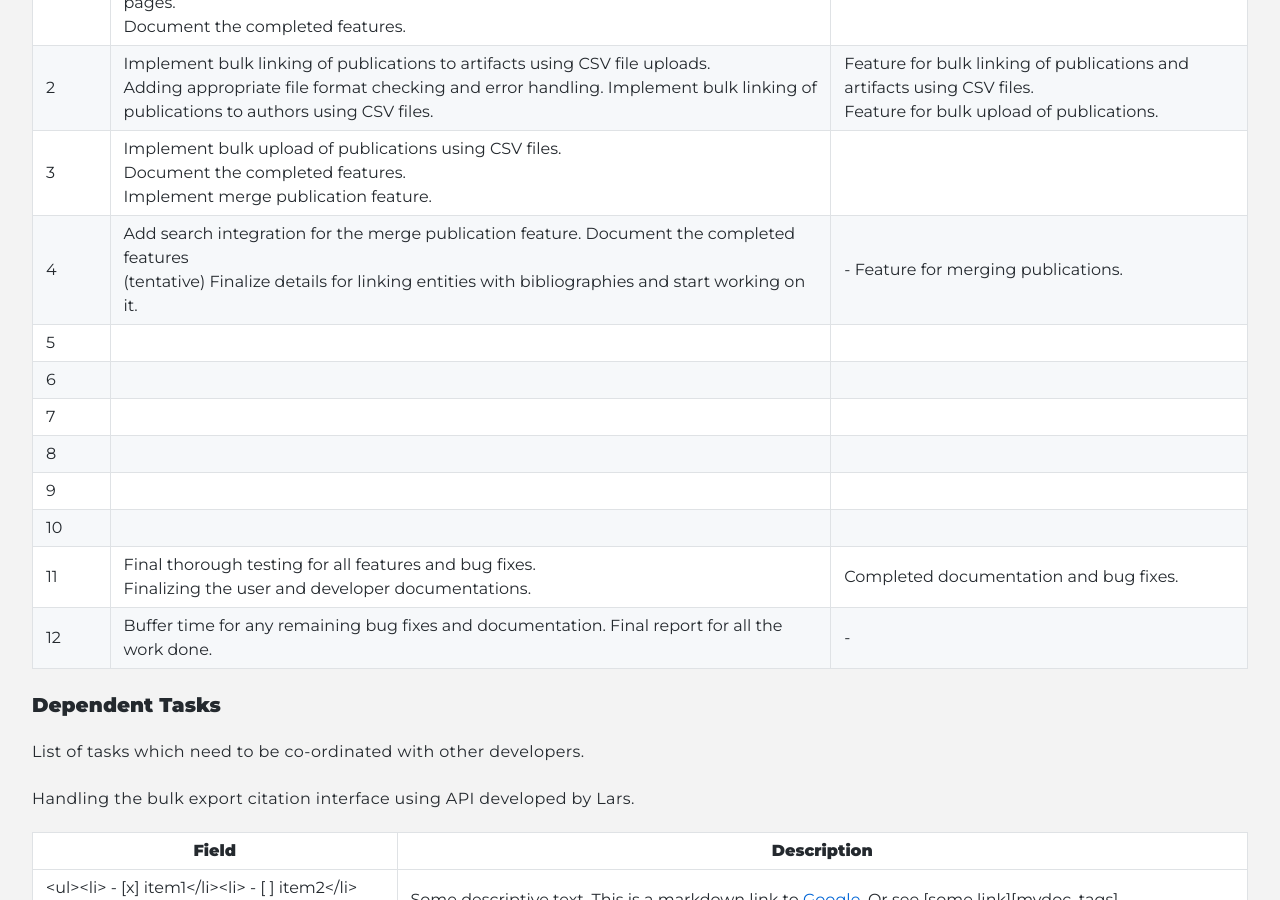
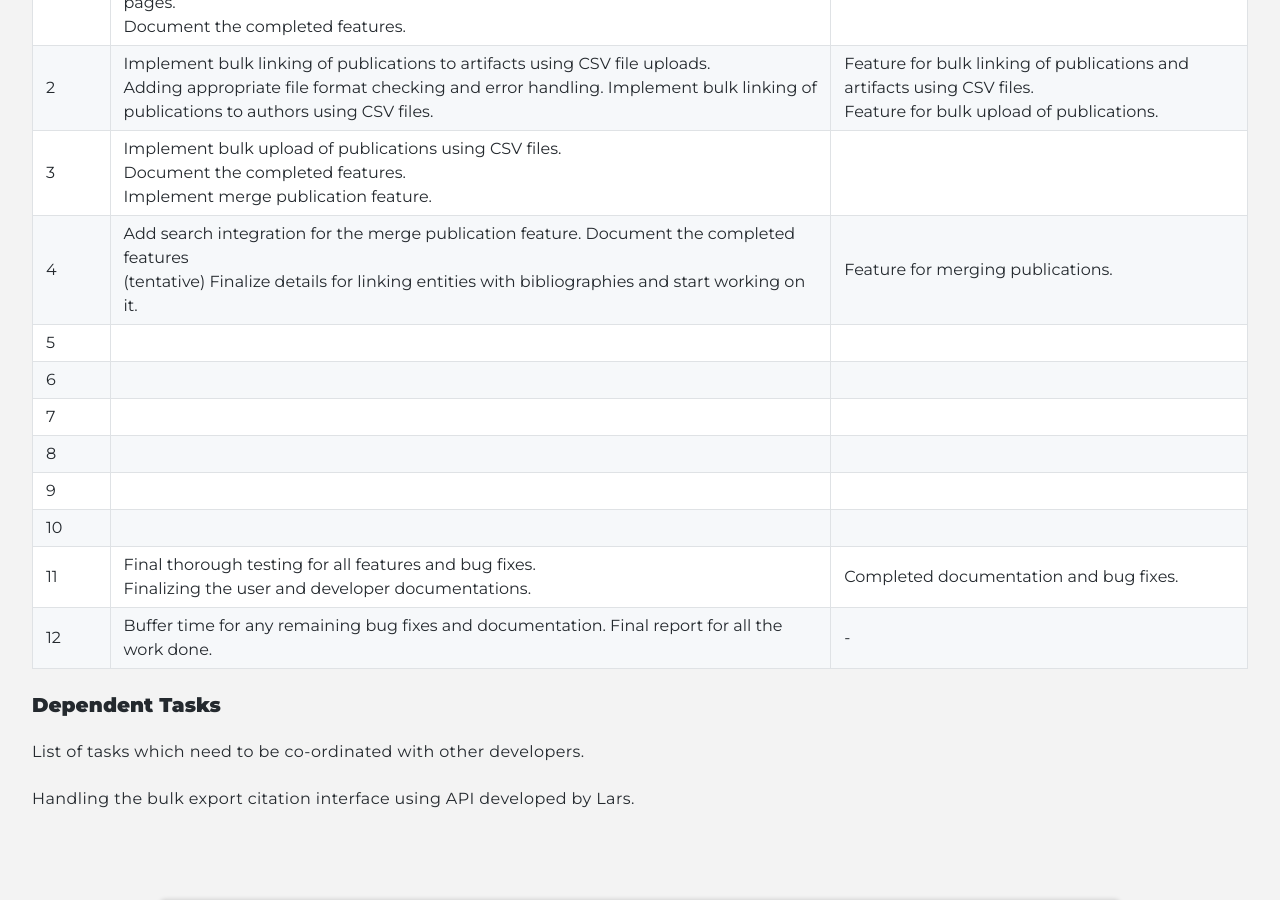
Before and after one commit to cdli-gh/blog, a Jekyll site: the page built from _blog/gsoc20/bibliography/index.md, in a window 1280 px wide and 900 px high, scrolled down 1316 px. Built offline with Jekyll 4.4.1, drawn with Linux system fonts in a browser that asks for light colours; emoji names are drawn with the system emoji font; some of the changed text lies outside the part shown.

Commit message:
formatting

```diff
--- a/_blog/gsoc20/bibliography/index.md
+++ b/_blog/gsoc20/bibliography/index.md
@@ -19,7 +19,7 @@
 
 | | Status  | Objectives                    | Associated Deliverables         | issue(s) |
 | --- | --- | ----------------------------- | ---------------------------------------------- | -------- |
-| 1 | :white_check_mark:  | Link publications | Feature for linking publications with artifacts and authors.   |          |
+| 1 |:white_check_mark:| Link publications | Feature for linking publications with artifacts and authors.   |          |
 | 2 |  | Bulk linking for publications | Feature for bulk linking of publications to artifacts and authors using CSV files.  |          |
 | 3 |  | Bulk upload publications      | Feature for bulk uploading publications to the database using CSV files.            |          |
 | 4 |  | Documentation           | User and technical documentation for all the features.                                      |          |
@@ -40,7 +40,7 @@
 |1|  Implement linking of artifacts to the selected publication through the view page of the publication. <br> Implement linking of publications to the selected artifact through the view page of the artifact. <br> Implement linking of authors to the selected publication through the view page of the publication. <br> Implement linking of publications to the selected author through the view page of the artifact. <br> Modifying the existing add and edit functions for publication, author and artifact pages. <br> Document the completed features.    | Feature for linking publications with artifacts and authors. |
 |2| Implement bulk linking of publications to artifacts using CSV file uploads. <br> Adding appropriate file format checking and error handling.  Implement bulk linking of publications to authors using CSV files.  | Feature for bulk linking of publications and artifacts using CSV files. <br> Feature for bulk upload of publications. |
 |3| Implement bulk upload of publications using CSV files. <br> Document the completed features. <br> Implement merge publication feature.   |   |
-|4| Add search integration for the merge publication feature. Document the completed features <br> (tentative) Finalize details for linking entities with bibliographies and start working on it.   | - Feature for merging publications.  |
+|4| Add search integration for the merge publication feature. Document the completed features <br> (tentative) Finalize details for linking entities with bibliographies and start working on it.   | Feature for merging publications.  |
 |5|   |   |
 |6|   |   |
 |7|   |   |
@@ -54,28 +54,3 @@
 List of tasks which need to be co-ordinated with other developers.
 
 Handling the bulk export citation interface using API developed by Lars.
-
-
-<table>
-<colgroup>
-<col width="30%" />
-<col width="70%" />
-</colgroup>
-<thead>
-<tr class="header">
-<th>Field</th>
-<th>Description</th>
-</tr>
-</thead>
-<tbody>
-<tr>
-<td markdown="span"> <ul><li> - [x] item1</li><li> - [ ] item2</li></ul> First column **fields**</td>
-<td markdown="span">Some descriptive text. This is a markdown link to [Google](http://google.com). Or see [some link][mydoc_tags].</td>
-</tr>
-<tr>
-<td markdown="span">Second column **fields**</td>
-<td markdown="span">Some more descriptive text.
-</td>
-</tr>
-</tbody>
-</table>
```
